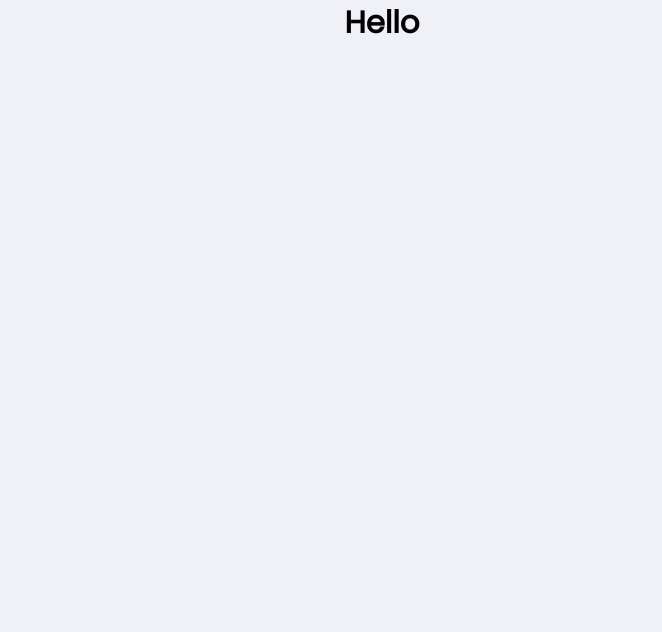
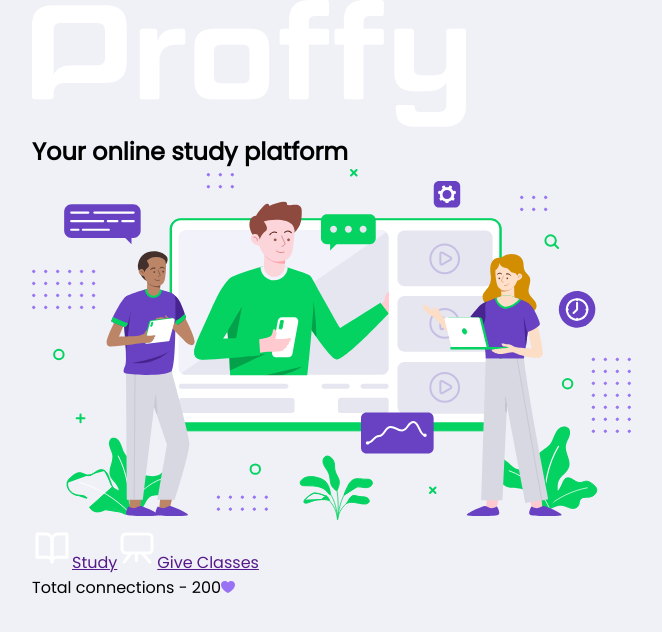
Before and after one commit to BrunoRNova1s/proffy, a React (Create React App) app in the folder web/: page / in a window 1280 px wide. Shown: the top 632 px of the page, without its empty margins (258-920 px from the left). Built offline with nearby package versions, Linux system fonts and the light colour scheme.

Commit message:
Landing structure

```diff
--- a/web/src/App.tsx
+++ b/web/src/App.tsx
@@ -1,9 +1,15 @@
 import React from "react";
+
+import Landing from './pages/Landing'
 
 import "./assets/styles/global.css";
 
 function App() {
-  return <h1>Hello</h1>;
+  return (
+    <div className="App">
+      <Landing />
+    </div>
+  );
 }
 
 export default App;
--- a/web/src/assets/styles/global.css
+++ b/web/src/assets/styles/global.css
@@ -49,3 +49,14 @@
 textarea {
   font: 500 1.6rem Poppins;
 }
+
+.container {
+  width: 90vw;
+  max-width: 700px;
+}
+
+@media (min-width: 700px) {
+  :root {
+    font-size: 62.5%;
+  }
+}
--- /dev/null
+++ b/web/src/pages/Landing/index.tsx
@@ -0,0 +1,40 @@
+import React from "react";
+
+import './style.css'
+
+import logoImg from "../../assets/images/logo.svg";
+import landingImg from "../../assets/images/landing.svg";
+import studyIcon from "../../assets/images/icons/study.svg";
+import giveClassesIcon from "../../assets/images/icons/give-classes.svg";
+import purpleHeartIcon from "../../assets/images/icons/purple-heart.svg";
+
+function Landing() {
+  return (
+    <div id="page-landing" className="container">
+      <div className="logo-container">
+        <img src={logoImg} alt="logo" />
+        <h2>Your online study platform</h2>
+      </div>
+
+      <img src={landingImg} alt="landing image" className="hero-image" />
+      <div className="buttons-container">
+        <a href="" className="study">
+          <img src={studyIcon} alt="study" />
+          Study
+        </a>
+
+        <a href="" className="give-classes">
+          <img src={giveClassesIcon} alt="give classes" />
+          Give Classes
+        </a>
+      </div>
+
+      <span className="total-connections">
+          Total connections - 200
+          <img src={purpleHeartIcon} alt="purple heart"/>
+      </span>
+    </div>
+  );
+}
+
+export default Landing;
```
Also changed, not shown: web/src/pages/Landing/style.css (added).
